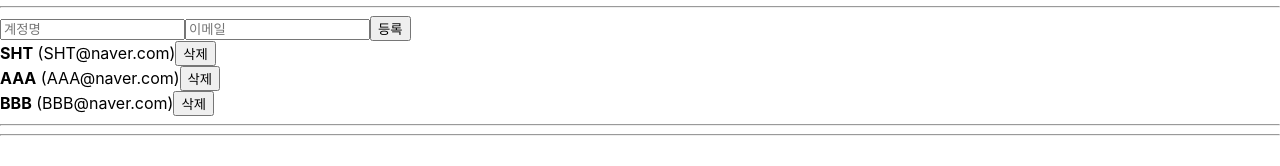
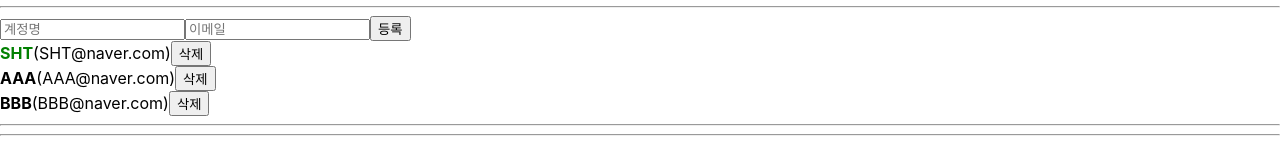
Before and after one commit to SHT-3756/practice, a React (Create React App) app in the folder react/react_basic/: page / in a window 1280 px wide. Shown: the part 479-645 px from the top of the page. Built offline with nearby package versions, Linux system fonts and the light colour scheme.

Commit message:
'배열에서항목수정(클릭이벤트도추가)

```diff
--- a/react/react_basic/src/App.js
+++ b/react/react_basic/src/App.js
@@ -31,16 +31,19 @@ function App() {
       id: 1,
       username: "SHT",
       email: "SHT@naver.com",
+      active: true
     },
     {
       id: 2,
       username: "AAA",
       email: "AAA@naver.com",
+      active: false
     },
     {
       id: 3,
       username: "BBB",
       email: "BBB@naver.com",
+      active: false
     },
   ]);
 
@@ -67,6 +70,13 @@ function App() {
     // user.id 가 파라미터로 일치하지 않는 원소들만 추출해서 새로운 배열만들고
     //  = user.id 가 id 인 것을 제거한다.
     setMembers(members.filter(user => user.id !== id));
+  };
+
+  const onToggle = id => {
+    setMembers(
+      members.map(user =>
+        user.id === id ? { ...user, active: !user.active } : user )
+    )
   }
   return (
     <>
@@ -92,7 +102,7 @@ function App() {
         onCreate={onCreate}
       />
 
-      <UserList1 AProps={members}  onRemove={onRemove}/>
+      <UserList1 AProps={members}  onRemove={onRemove} onToggle={onToggle}/>
       <hr />
     </>
   );
--- a/react/react_basic/src/UserList1.js
+++ b/react/react_basic/src/UserList1.js
@@ -17,19 +17,23 @@ useRef 로 관리하고있는 변수는 설정 후 바로 조회 가능하다.
 이 배열을 App 에서 선언하고 UserList에게 props로 전달을 해주겠다.
 
 */
-function User({ user1, onRemove }) {
-    return (
-        <div>
-            <b>{user1.username}</b> <span>({user1.email})</span>
-            <button onClick={()=> onRemove(user1.id)}>삭제</button>
-        </div>
-    )
+/*추가: onRemove , 배열에서 항목 제거하기, onToggle 로 기본 active true인 것을 초록색으로 표시하고 클릭하면 해당하는 토글의 색도 초록으로 변하게 구성*/
+function User({ user1, onRemove, onToggle }) {
+  return (
+    <div>
+      <b style={{ cursor: "pointer", color: user1.active ? 'green' : 'black' }} onClick={()=> onToggle(user1.id)}>
+        {user1.username}
+      </b>
+      <span>({user1.email})</span>
+      <button onClick={() => onRemove(user1.id)}>삭제</button>
+    </div>
+  );
 }
-function UserList1({AProps, onRemove}) {
+function UserList1({ AProps, onRemove, onToggle }) {
   return (
     <div>
       {AProps.map((Bprops) => (
-        <User user1={Bprops} key={Bprops.id} onRemove={onRemove}/>
+        <User user1={Bprops} key={Bprops.id} onRemove={onRemove} onToggle={onToggle}/>
       ))}
     </div>
   );
```
